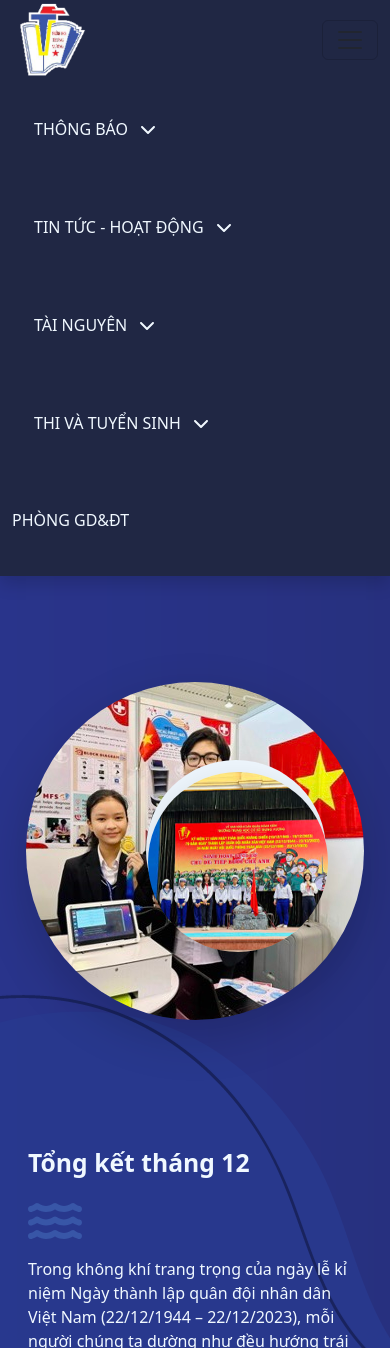
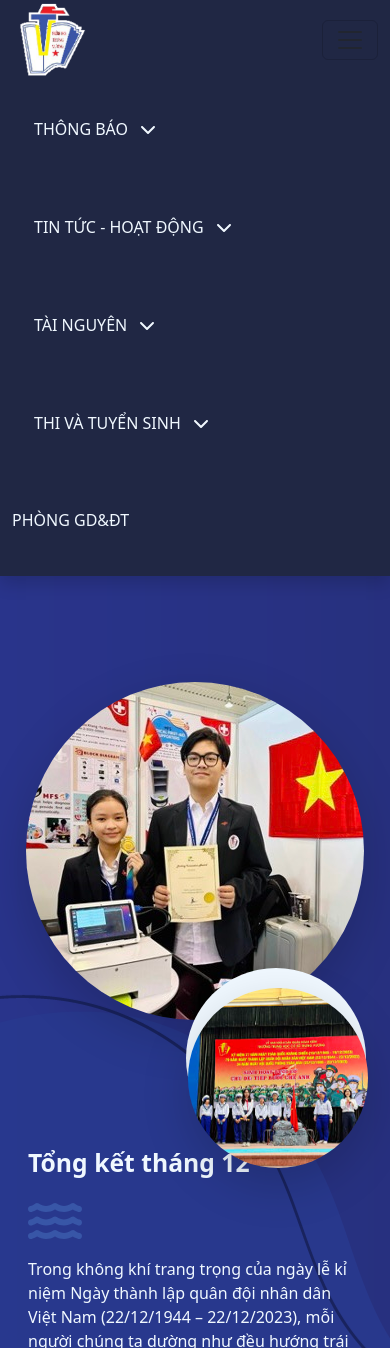
Before and after one commit to KieuTuanPhuong/thcs_trung_vuong, a Vue app: page / in a window 390 px wide. Shown: the top 1348 px of the page. Built offline with nearby package versions, Linux system fonts and the light colour scheme.

Commit message:
Hot fix Summerize

```diff
--- a/src/components/Summarize.vue
+++ b/src/components/Summarize.vue
@@ -53,6 +53,7 @@ span {
 }
 
 .summarize-gallery {
+    position: relative;
     padding: 5.6rem 0 3.75rem;
 }
 
@@ -66,26 +67,26 @@ span {
     height: 215px;
     border-radius: 50%;
     background: var(--text-light);
-    top: 68.5%;
     left: 31.5%;
+    top: inherit;
+    bottom: 0;
 }
 
 .summarize-video > img {
     position: absolute;
     border-radius: 50%;
-    top: 70%;
+    top: inherit;
     left: 32%;
+    bottom: -20px;
 }
 
 @media only screen and (max-width: 1440px) {
     .summarize-cirle {
-        top: 95%;
-        left: 21.5%;
+        left: 31.5%;
     }
 
     .summarize-video > img {
-        top: 97%;
-        left: 22%;
+        left: 32%;
     }
 }
 
@@ -96,12 +97,10 @@ span {
     }
 
     .summarize-cirle {
-        top: 99%;
         left: 51.5%;
     }
 
     .summarize-video > img {
-        top: 101%;
         left: 52%;
     }
 }
@@ -114,15 +113,13 @@ span {
     .summarize-cirle {
         width: 180px;
         height: 180px;
-        top: 90%;
-        left: 37.5%;
+        left: 47.5%;
     }
 
     .summarize-video > img {
         width: 180px;
         height: 180px;
-        top: 91.5%;
-        left: 38%;
+        left: 48%;
     }
 
     .summarize-content {
@@ -138,14 +135,14 @@ span {
     .summarize-cirle {
         width: 150px;
         height: 150px;
-        top: 80%;
+        top: 50%;
         left: 40.5%;
     }
 
     .summarize-video > img {
         width: 150px;
         height: 150px;
-        top: 81.5%;
+        top: 51.5%;
         left: 41%;
     }
 }
```
